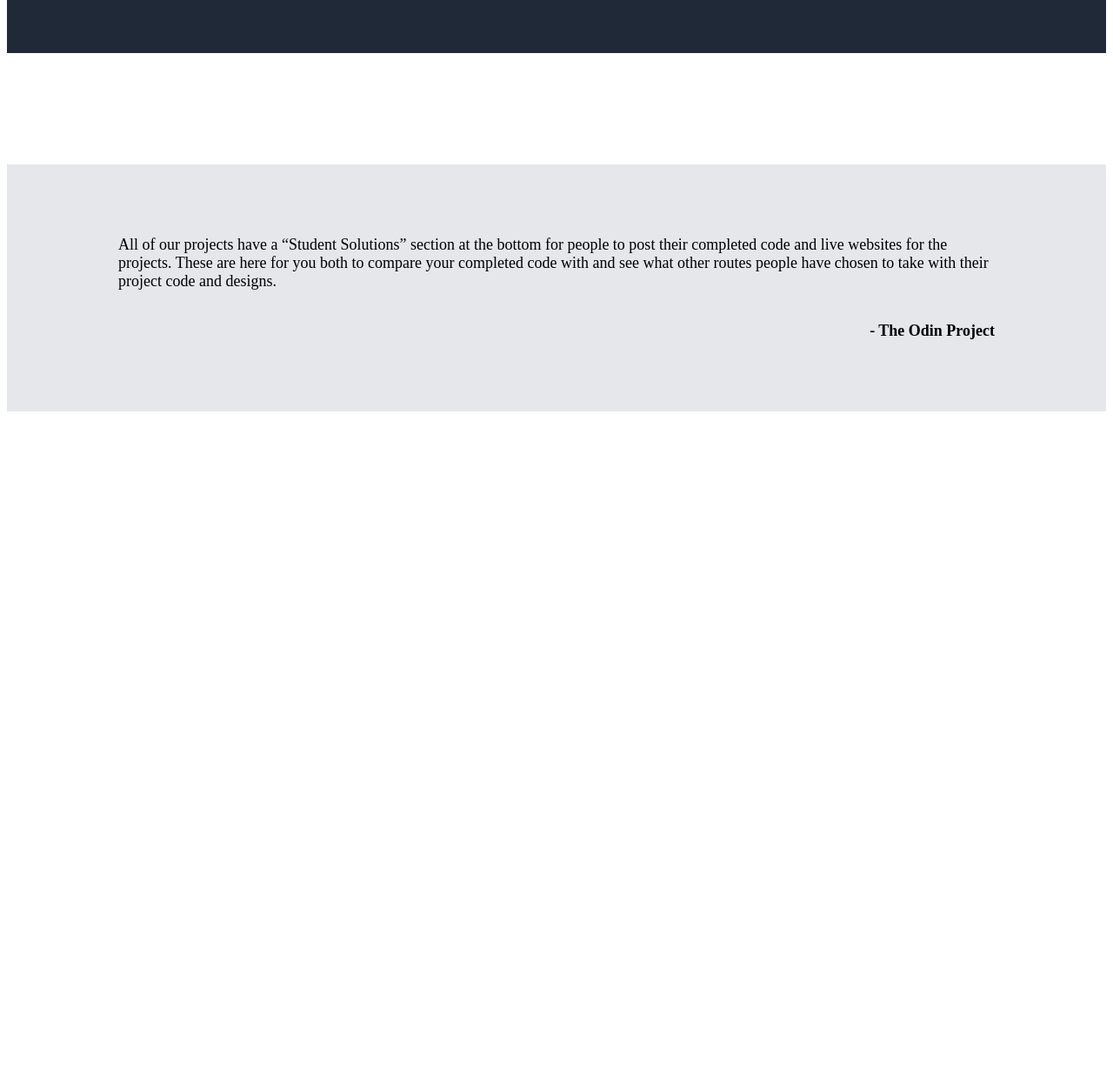
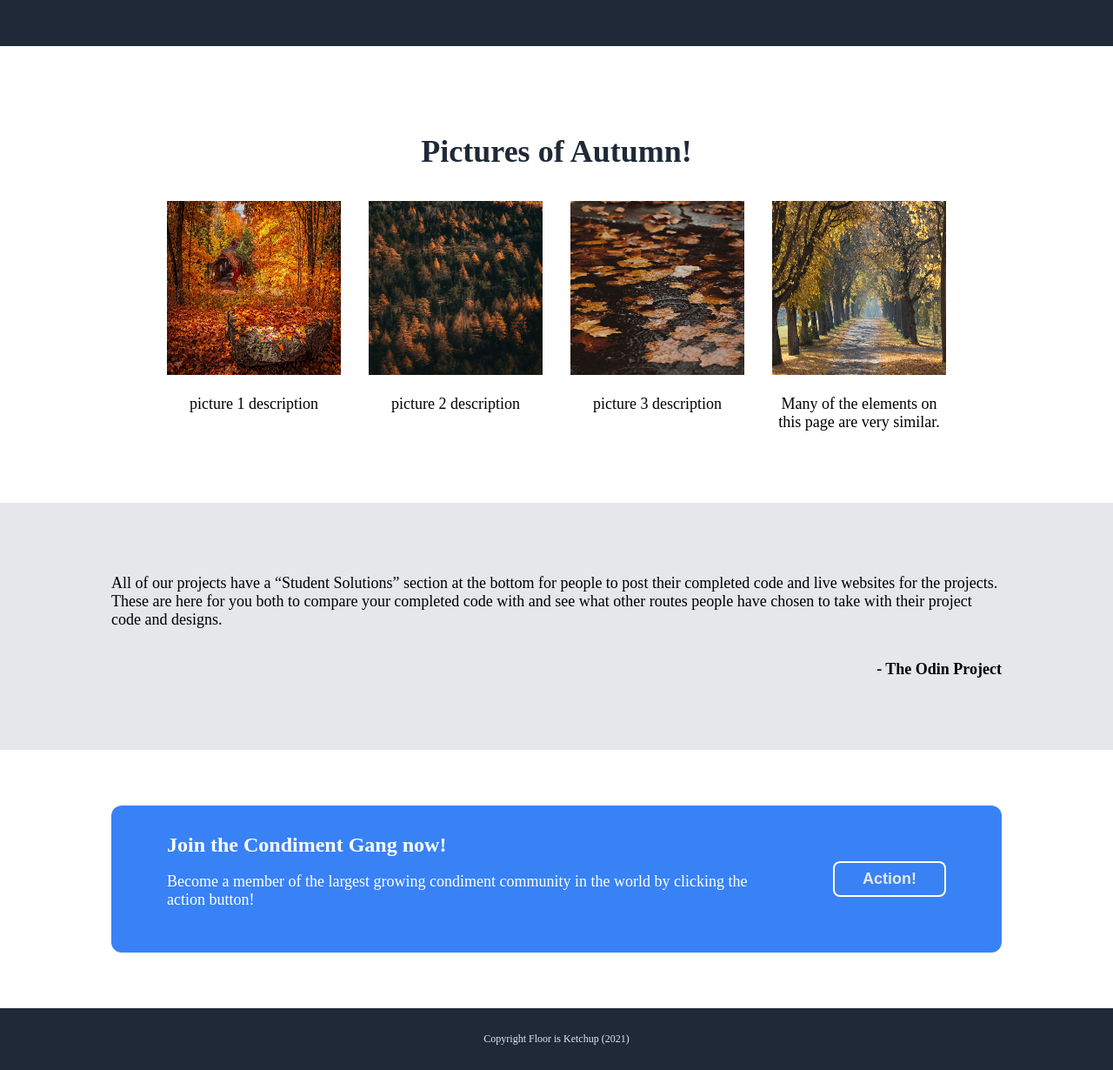
Before and after one commit to Floor-Is-Ketchup/odin-landing-page, a plain HTML site: page index.html in a window 1280 px wide. Shown: the part 555-1785 px from the top of the page at 87% size. Before the commit the page ends 1164 px from the top, so only its background shows below. Drawn offline with Linux system fonts and the light colour scheme.

Commit message:
Add image section, action section and footer

```diff
--- a/index.html
+++ b/index.html
@@ -23,7 +23,7 @@
         </div>
 
         <div class="subsectiontop">
-            <div class="signup">
+            <div class="signup-request">
                 <p id="signup-title">This website is Awesome!</p>
                 <p id="signup-text">Would you like to become a Ketchup Kid, a Mayo Mayor or a Mustard Mustang? lorem ipsum etc etc etc</p>
                 <button id="signup-button">Sign up!</button>
@@ -35,7 +35,42 @@
 
 
 
-    <div class="section images"></div>
+    <div class="section images">
+
+        <p id="images-header">Pictures of Autumn!</p>
+
+        <div class="picture-container">
+            <div class="picture">
+                <img id="img-bridge" src="img/bridge-dennis-buchner.jpeg" alt="A bridge in a forest during autumn">
+                <p id="desc-bridge">
+                        picture 1 description
+                </p>
+            </div>
+
+            <div class="picture">
+                <img id="img-forest" src="img/forest-hans-isaacson.jpeg" alt="A view of a forest from the sky">
+                <p id="desc-forest">
+                    picture 2 description
+                </p>
+            </div>
+
+            <div class="picture">
+                <img id="img-rain" src="img/rain-mitchell-mccleary.jpeg" alt="A close-up of rain hitting a puddle with brown leaves in them">
+                <p id="desc-rain">
+                    picture 3 description
+                </p>
+            </div>
+
+           <div class="picture">
+                <img id="img-road" src="img/road-peter-aschoff.jpeg" alt="A road lined on both sides with trees and filled with fallen leaves">
+                <p id="desc-road">
+                    Many of the elements on this page are very similar.
+                </p>
+           </div>
+        </div>
+
+    </div>
+
     <div class="section quotes">
 
       <div class="subsectionquotes">
@@ -45,7 +80,21 @@
       </div>
 
     </div>
-    <div class="section action"></div>
-    <div class="footer"></div>
+    <div class="section action">
+
+        <div class="action-box">
+            <div class="action-request">
+                <p id="action-header">Join the Condiment Gang now!</p>
+                <p id="action-text">Become a member of the largest growing condiment community in the world by clicking the action button!</p>
+            </div>
+            <button id="action-button">Action!</button>
+        </div>
+    </div>
+
+    <div class="footer">
+        <p>
+            Copyright Floor is Ketchup (2021)
+        </p>
+    </div>
 </body>
 </html>
--- a/style.css
+++ b/style.css
@@ -2,11 +2,13 @@ body {
 
     font-size: 18px;
     color: black;
+    margin: 0;
 }
 
 #logo {
 
-    width: 80px;
+    max-width: 80px;
+    max-height: 80px;
     border-radius: 50%;
 
 
@@ -24,7 +26,7 @@ body {
 }
 
 #colorful-leaves,
-.signup {
+.signup-request {
     max-width: 600px;
 }
 
@@ -41,6 +43,7 @@ ul {
     flex-direction: column;
     flex: 1;
     padding: 64px 128px;
+    margin: 0;
 }
 
 .subsectiontop {
@@ -83,10 +86,14 @@ color: #F9FAF8;
 button {
     background-color: #3882F6;
     color: #E5E7EB;
-    padding: 8px 16px;
+    padding: 8px 32px;
     font-size: 18px;
     font-weight: 800;
     border-radius: 8px;
+    border-color: white;
+    box-shadow: none;
+    border: 2px solid white;
+
 }
 
 .section.quotes {
@@ -99,3 +106,70 @@ button {
     align-self: flex-end;
     font-weight: 900;
 }
+
+.section.images {
+    justify-content: space-around;
+    align-items: center;
+
+}
+
+.picture-container {
+    flex: 1;
+    display: flex;
+    flex-direction: row;
+    gap: 32px;
+    flex-wrap: wrap;
+    text-align: center;
+    justify-content: space-around;
+}
+
+#images-header {
+
+    font-size: 36px;
+    font-weight: bolder;
+    color: #1f2937;
+
+
+}
+
+img {
+
+    width: 200px;
+    height: 200px;
+
+}
+
+.picture {
+    max-width: 200px;
+    text-align: center;
+}
+
+.action-box {
+    display: flex;
+    background-color: #3882F6;
+    border-radius: 12px;
+    color: white;
+    justify-content: space-around;
+    align-items: center;
+    padding: 32px 64px;
+    gap: 64px;
+    max-width: 1232px;
+}
+
+#action-header {
+    font-size: 24px;
+    font-weight: 900;
+    margin: 0;
+}
+
+.footer {
+    background-color: #1f2937;
+    padding: 16px;
+    color: #E5E7EB;
+    text-align: center;
+    font-size: 12px;
+}
+
+.section.action {
+    align-items: center;
+}
```
